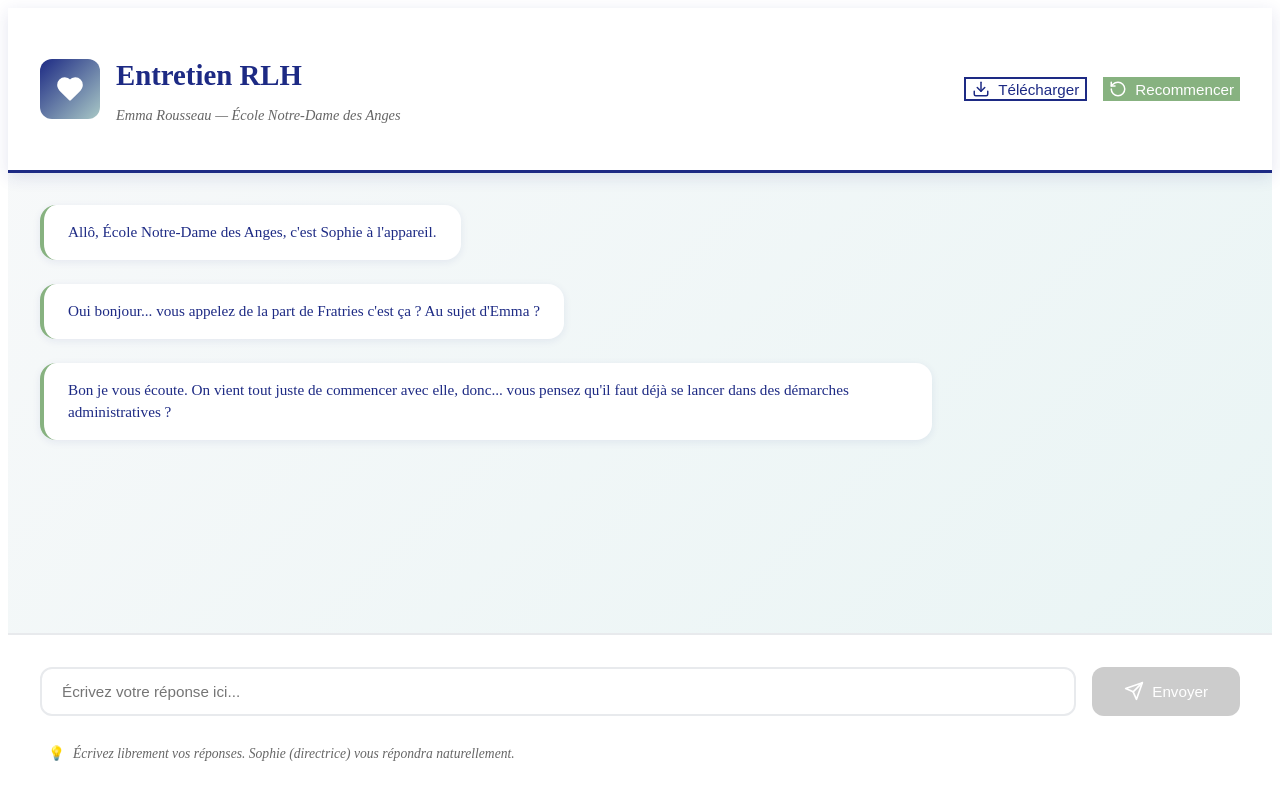
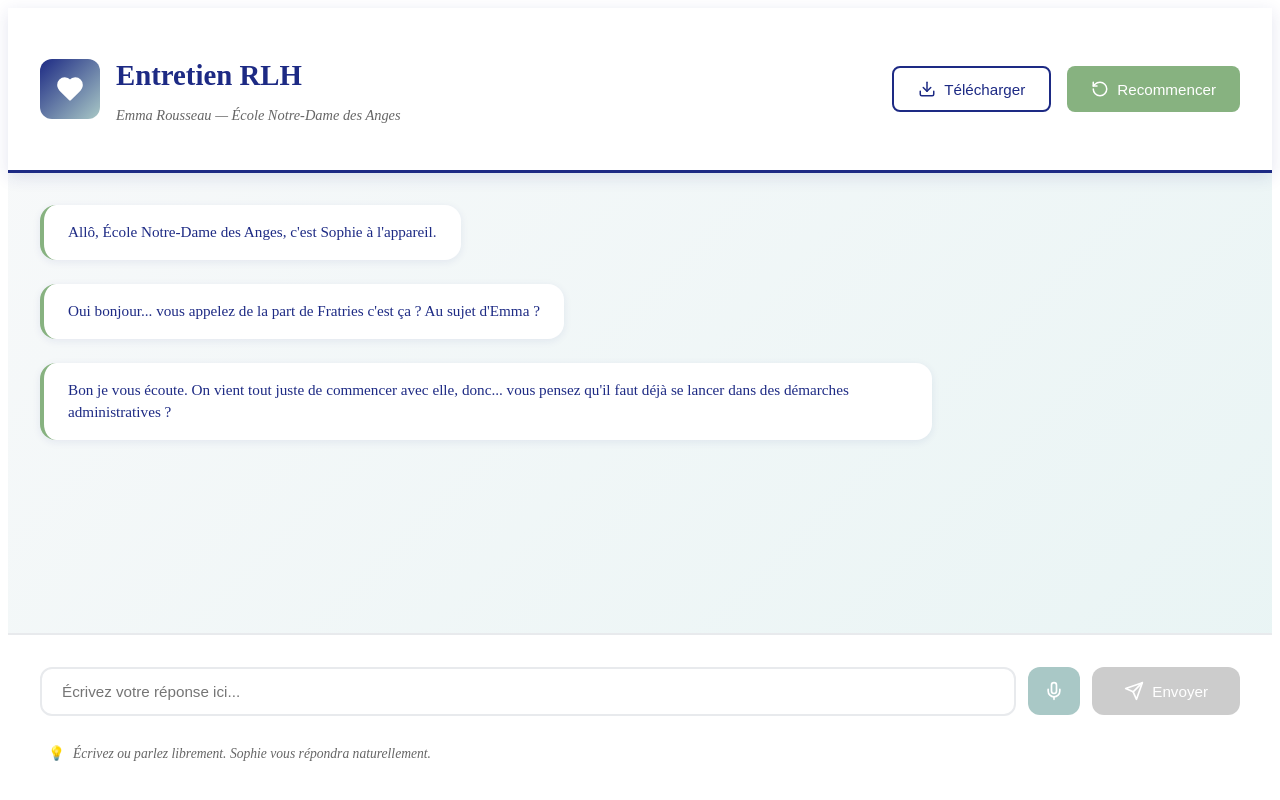
Before and after one commit to jalenquesconseil/chatbot, a Next.js app: page / in a window 1280 px wide. Shown: the top 800 px of the page. Built offline with nearby package versions, Linux system fonts and the light colour scheme.

Commit message:
Update index.js

```diff
--- a/pages/index.js
+++ b/pages/index.js
@@ -1,6 +1,6 @@
 import React, { useState, useRef, useEffect } from 'react';
 import Head from 'next/head';
-import { MessageCircle, Send, RotateCcw, Download, Heart } from 'lucide-react';
+import { MessageCircle, Send, RotateCcw, Download, Heart, Mic, MicOff } from 'lucide-react';
 
 export default function ChatbotPage() {
   const [messages, setMessages] = useState([
@@ -23,8 +23,61 @@ export default function ChatbotPage() {
 
   const [inputValue, setInputValue] = useState('');
   const [isLoading, setIsLoading] = useState(false);
+  const [isListening, setIsListening] = useState(false);
+  const [voiceSupported, setVoiceSupported] = useState(false);
   const messagesEndRef = useRef(null);
   const inputRef = useRef(null);
+  const recognitionRef = useRef(null);
+
+  // Initialiser Web Speech API
+  useEffect(() => {
+    const SpeechRecognition = window.SpeechRecognition || window.webkitSpeechRecognition;
+
+    if (SpeechRecognition) {
+      setVoiceSupported(true);
+      const recognition = new SpeechRecognition();
+      recognition.lang = 'fr-FR';
+      recognition.continuous = false;
+      recognition.interimResults = true;
+
+      recognition.onstart = () => {
+        setIsListening(true);
+      };
+
+      recognition.onresult = (event) => {
+        let interimTranscript = '';
+        let finalTranscript = '';
+
+        for (let i = event.resultIndex; i < event.results.length; i++) {
+          const transcript = event.results[i][0].transcript;
+
+          if (event.results[i].isFinal) {
+            finalTranscript += transcript + ' ';
+          } else {
+            interimTranscript += transcript;
+          }
+        }
+
+        // Mettre à jour l'input avec le texte reconnu
+        if (finalTranscript) {
+          setInputValue(prev => prev + finalTranscript);
+        } else if (interimTranscript) {
+          setInputValue(interimTranscript);
+        }
+      };
+
+      recognition.onerror = (event) => {
+        console.error('Erreur de reconnaissance vocale:', event.error);
+        setIsListening(false);
+      };
+
+      recognition.onend = () => {
+        setIsListening(false);
+      };
+
+      recognitionRef.current = recognition;
+    }
+  }, []);
 
   const scrollToBottom = () => {
     messagesEndRef.current?.scrollIntoView({ behavior: 'smooth' });
@@ -33,6 +86,17 @@ export default function ChatbotPage() {
   useEffect(() => {
     scrollToBottom();
   }, [messages]);
+
+  const toggleVoiceInput = () => {
+    if (!recognitionRef.current) return;
+
+    if (isListening) {
+      recognitionRef.current.stop();
+      setIsListening(false);
+    } else {
+      recognitionRef.current.start();
+    }
+  };
 
   const handleSendMessage = async (e) => {
     e.preventDefault();
@@ -176,7 +240,11 @@ export default function ChatbotPage() {
                     alignItems: 'center',
                     gap: '0.5rem',
                     fontSize: '0.95rem',
-                    fontWeight: 500
+                    fontWeight: 500,
+                    borderRadius: '8px',
+                    padding: '0.75rem 1.5rem',
+                    cursor: 'pointer',
+                    transition: 'all 0.3s ease'
                   }}
                   onMouseEnter={(e) => {
                     e.target.style.background = '#1D2A84';
@@ -200,7 +268,11 @@ export default function ChatbotPage() {
                     gap: '0.5rem',
                     fontSize: '0.95rem',
                     fontWeight: 500,
-                    border: 'none'
+                    border: 'none',
+                    borderRadius: '8px',
+                    padding: '0.75rem 1.5rem',
+                    cursor: 'pointer',
+                    transition: 'background 0.3s ease'
                   }}
                   onMouseEnter={(e) => {
                     e.target.style.background = '#6fa171';
@@ -227,7 +299,7 @@ export default function ChatbotPage() {
           width: '100%'
         }}>
           <div style={{ display: 'flex', flexDirection: 'column', gap: '1.5rem' }}>
-            {messages.map((msg, idx) => (
+            {messages.map((msg) => (
               <div
                 key={msg.id}
                 style={{
@@ -314,7 +386,7 @@ export default function ChatbotPage() {
           width: '100%'
         }}>
           <form onSubmit={handleSendMessage} style={{ display: 'flex', flexDirection: 'column', gap: '1rem' }}>
-            <div style={{ display: 'flex', gap: '1rem' }}>
+            <div style={{ display: 'flex', gap: '0.75rem', alignItems: 'center' }}>
               <input
                 ref={inputRef}
                 type="text"
@@ -343,6 +415,37 @@ export default function ChatbotPage() {
                   e.target.style.boxShadow = 'none';
                 }}
               />
+
+              {/* Bouton microphone */}
+              {voiceSupported && (
+                <button
+                  type="button"
+                  onClick={toggleVoiceInput}
+                  title={isListening ? "Arrêter l'enregistrement" : "Démarrer la saisie vocale"}
+                  style={{
+                    background: isListening ? '#F0A3B2' : '#A9C8C6',
+                    color: 'white',
+                    border: 'none',
+                    padding: '0.875rem 1rem',
+                    borderRadius: '12px',
+                    cursor: 'pointer',
+                    display: 'flex',
+                    alignItems: 'center',
+                    justifyContent: 'center',
+                    transition: 'all 0.3s ease',
+                    boxShadow: isListening ? '0 0 12px rgba(240, 163, 178, 0.4)' : 'none'
+                  }}
+                  onMouseEnter={(e) => {
+                    e.target.style.transform = 'scale(1.05)';
+                  }}
+                  onMouseLeave={(e) => {
+                    e.target.style.transform = 'scale(1)';
+                  }}
+                >
+                  {isListening ? <MicOff size={20} /> : <Mic size={20} />}
+                </button>
+              )}
+
               <button
                 type="submit"
                 disabled={isLoading || !inputValue.trim()}
@@ -383,7 +486,7 @@ export default function ChatbotPage() {
               alignItems: 'center',
               gap: '0.5rem'
             }}>
-              💡 <em>Écrivez librement vos réponses. Sophie (directrice) vous répondra naturellement.</em>
+              💡 <em>Écrivez ou parlez librement. Sophie vous répondra naturellement.</em>
             </p>
           </form>
         </div>
```
